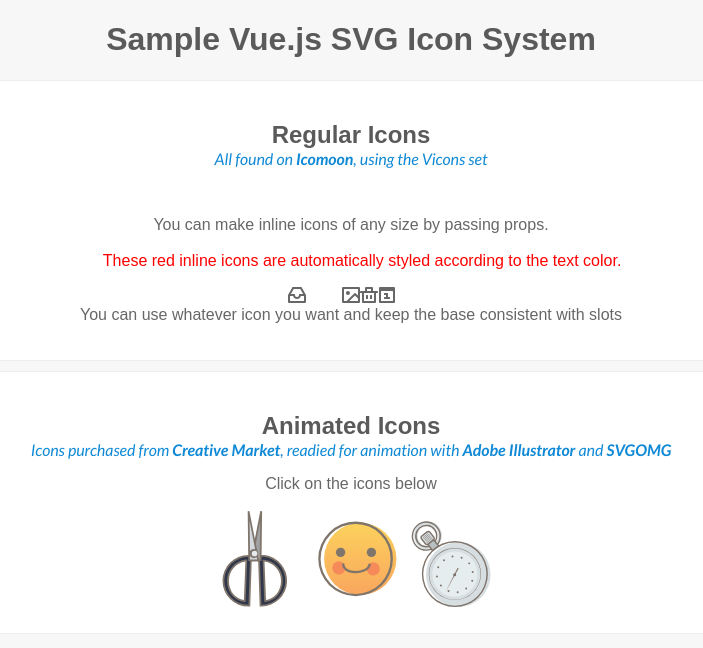
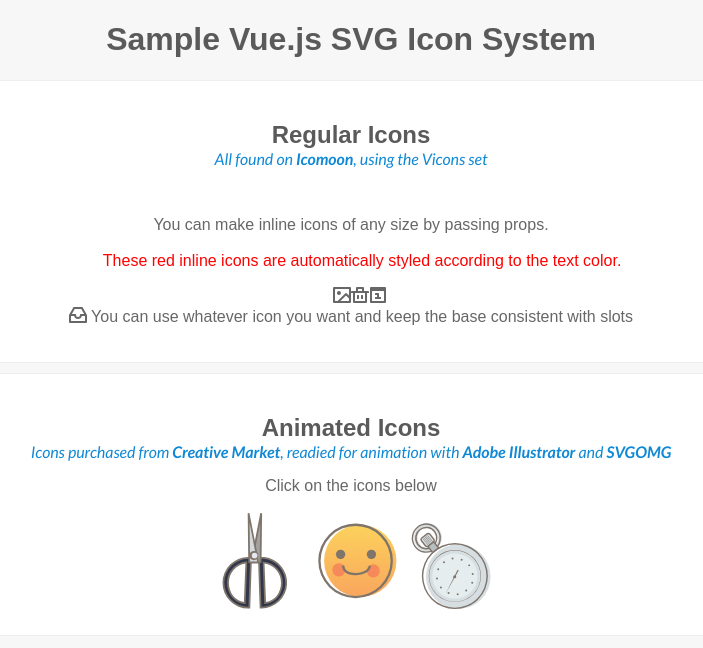
Before and after one commit to sdras/vue-sample-svg-icons, a Vue app: page / in a window 1280 px wide. Shown: the top 648 px of the page, without its empty margins (289-992 px from the left). Built offline with nearby package versions, Linux system fonts and the light colour scheme; some icons are missing; a web font is replaced by a local one.

Commit message:
minor tweaks

```diff
--- a/src/components/AppTypographyIcon.vue
+++ b/src/components/AppTypographyIcon.vue
@@ -19,7 +19,6 @@
     </p>
     <p>
       <!--because the base is consistent, you can use multiple icons on the same line and they're all in order-->
-      <icon-base><icon-box /></icon-base>
       <icon-base><icon-moon /></icon-base>
       <icon-base><icon-write /></icon-base>
       <icon-base><icon-image /></icon-base>
@@ -27,6 +26,7 @@
       <icon-base><icon-calendar /></icon-base>
       <icon-base><icon-envelope /></icon-base>
       <br>
+      <icon-base><icon-box /></icon-base>
       You can use whatever icon you want and keep the base consistent with slots
     </p>
   </section>
```
